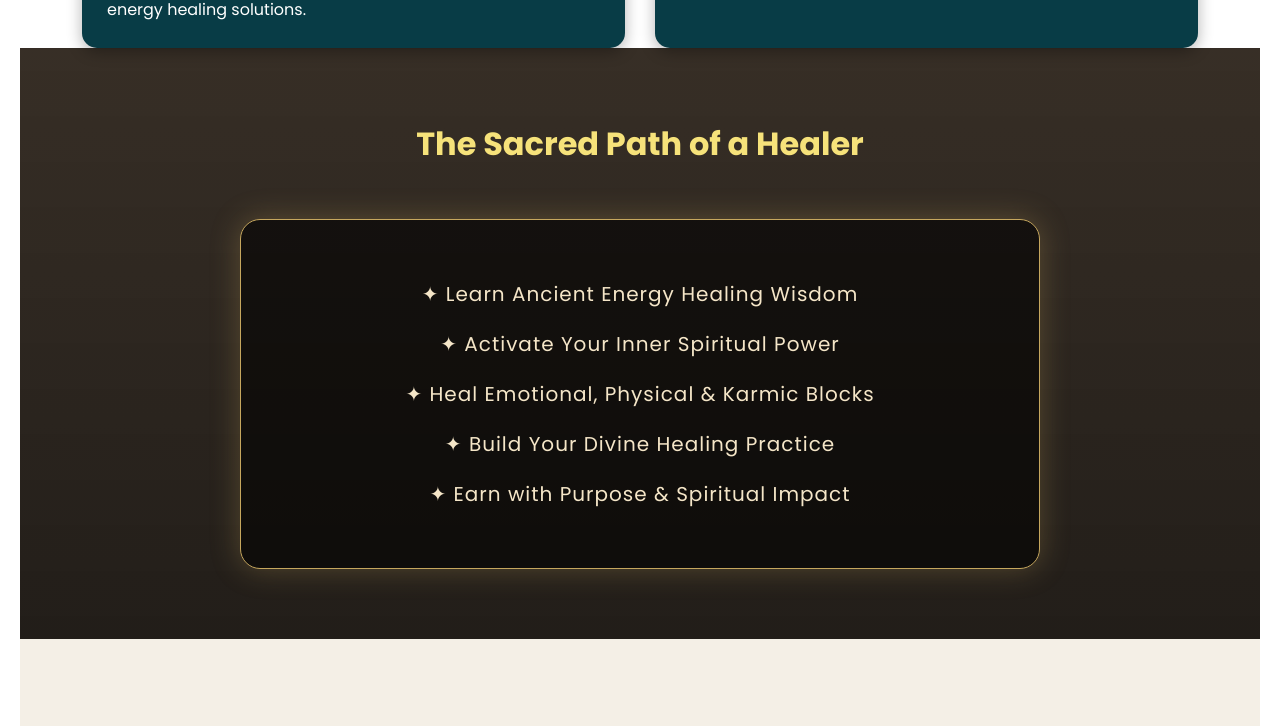
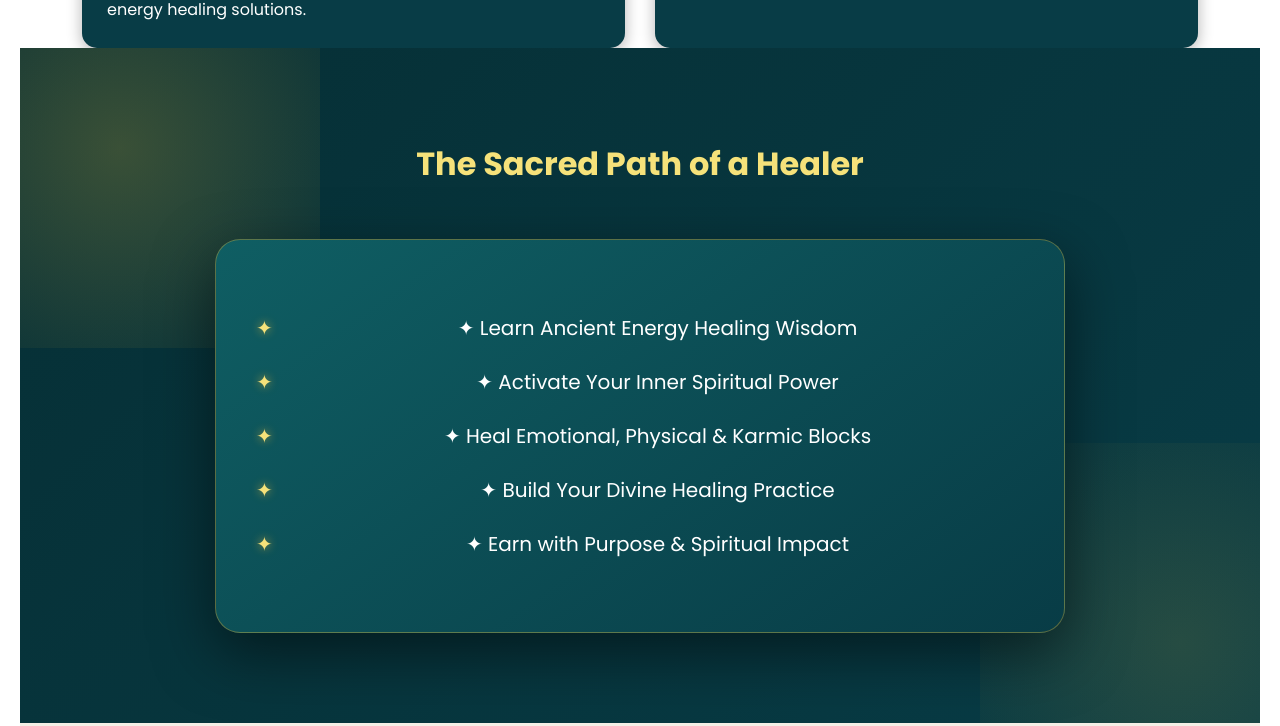
Before and after one commit to anandpvtiti-cmyk/DLTCourse, a plain HTML site: page index.html in a window 1280 px wide. Shown: the part 3007-3733 px from the top of the page. Drawn offline with Linux system fonts and the light colour scheme.

Commit message:
Add files via upload

```diff
--- a/css/style.css
+++ b/css/style.css
@@ -445,26 +445,59 @@ footer {
 
 /* ===== ANCIENT TEMPLE STYLE ===== */
 
+/* ===== SACRED PATH – LUXURY STYLE ===== */
+
 .healer-benefits-ancient {
-    background:
-        linear-gradient(rgba(20,10,0,0.85), rgba(10,5,0,0.9)),
-        url("images/ancient-texture.jpg");
-    background-size: cover;
-    background-position: center;
-    padding: 70px 0;
-    color: #f5e6c8;
+    background: linear-gradient(135deg, #062f35, #083c46);
+    padding: 90px 20px;
     text-align: center;
+    position: relative;
+    overflow: hidden;
 }
 
+.healer-benefits-ancient::before {
+    content: "";
+    position: absolute;
+    width: 400px;
+    height: 400px;
+    background: radial-gradient(circle, rgba(212,175,55,0.25), transparent);
+    top: -100px;
+    left: -100px;
+    z-index: 0;
+}
+
+.healer-benefits-ancient::after {
+    content: "";
+    position: absolute;
+    width: 400px;
+    height: 400px;
+    background: radial-gradient(circle, rgba(212,175,55,0.15), transparent);
+    bottom: -120px;
+    right: -120px;
+    z-index: 0;
+}
+
+.healer-benefits-ancient .section-title {
+    color: #f6e27a;
+    position: relative;
+    z-index: 1;
+}
+
+/* Inner Card */
+
 .ancient-box {
-    max-width: 800px;
-    margin: auto;
-    padding: 40px;
-    background: rgba(0,0,0,0.6);
-    border: 1px solid #c6a75e;
-    border-radius: 20px;
-    box-shadow: 0 0 30px rgba(198,167,94,0.3);
+    max-width: 850px;
+    margin: 40px auto 0;
+    padding: 50px 40px;
+    background: linear-gradient(145deg, #0f5e63, #083c46);
+    border-radius: 25px;
+    border: 1px solid rgba(212,175,55,0.4);
+    box-shadow: 0 20px 60px rgba(0,0,0,0.5);
+    position: relative;
+    z-index: 1;
 }
+
+/* Benefits List */
 
 .benefit-list {
     list-style: none;
@@ -473,9 +506,32 @@ footer {
 
 .benefit-list li {
     font-size: 20px;
-    margin: 18px 0;
-    letter-spacing: 1px;
+    margin: 22px 0;
+    color: #ffffff;
+    position: relative;
+    padding-left: 35px;
+    transition: 0.3s;
 }
+
+/* Gold glowing bullet */
+
+.benefit-list li::before {
+    content: "✦";
+    position: absolute;
+    left: 0;
+    color: #f6e27a;
+    font-size: 20px;
+    text-shadow: 0 0 10px rgba(212,175,55,0.8);
+}
+
+/* Hover effect */
+
+.benefit-list li:hover {
+    transform: translateX(8px);
+    color: #f6e27a;
+}
+
+
 /* ===== YOUTUBE SECTION ===== */
 .video-grid {
     display: grid;
```
